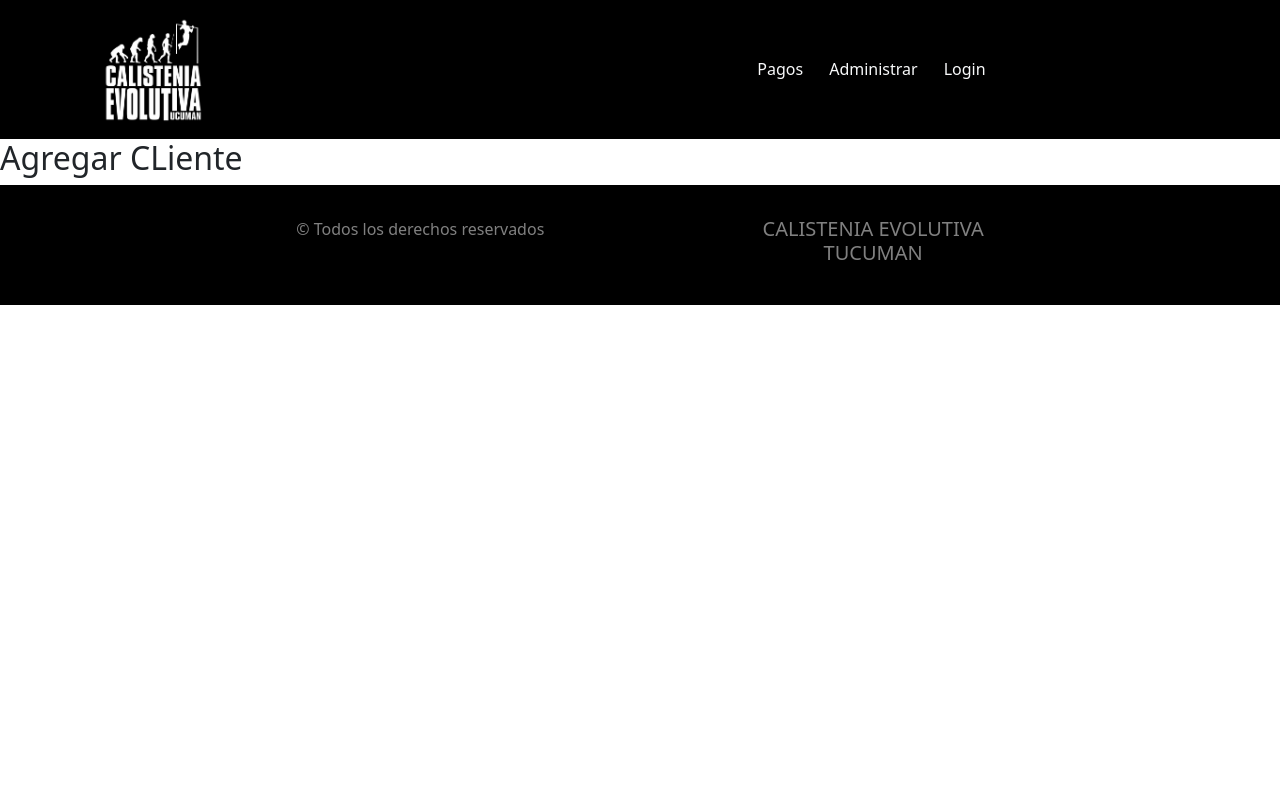
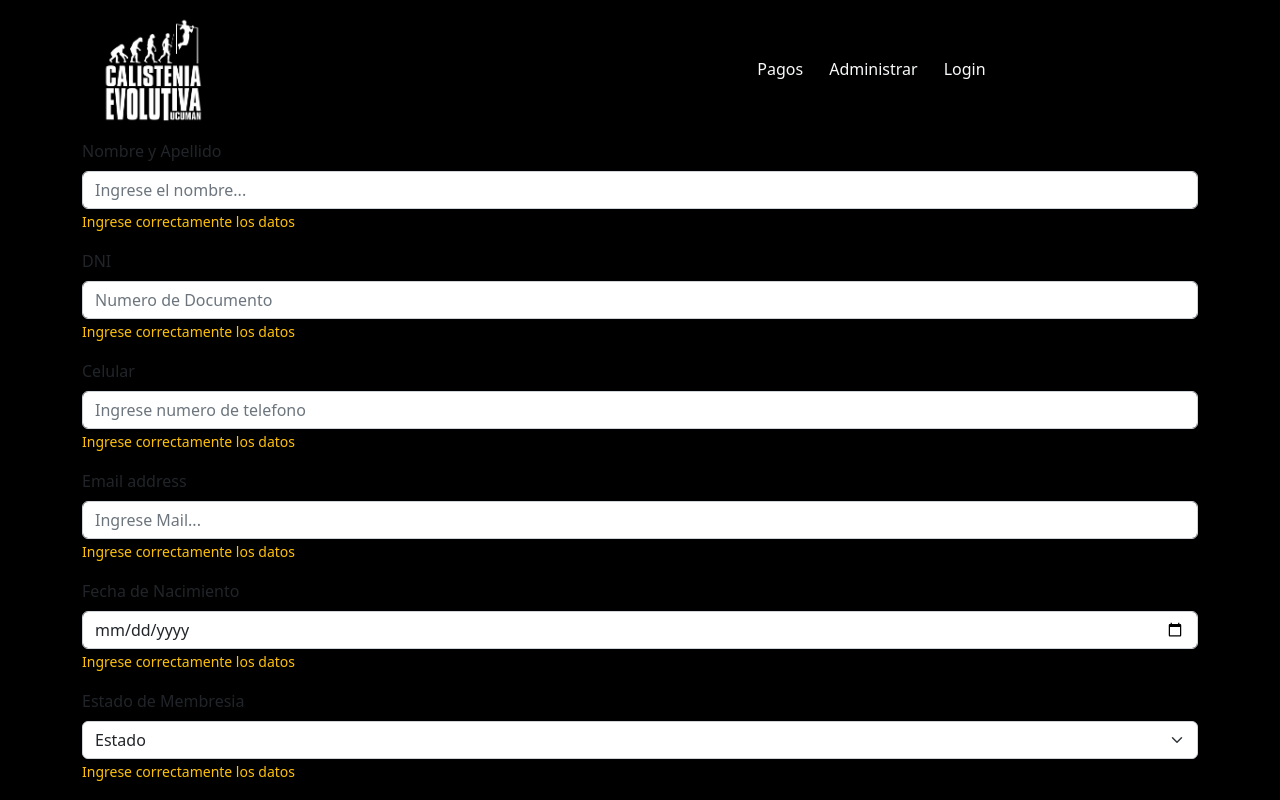
Before and after one commit to jlpereyra22/Calistenia-Evolutiva-Front, a React (Create React App) app: page /agregarcliente in a window 1280 px wide. Shown: the top 800 px of the page. Built offline with nearby package versions, Linux system fonts and the light colour scheme.

Commit message:
maquetado de form para agregar clientes/ faltan detales de style y cambiar controlID

```diff
--- a/src/components/views/Administrador.jsx
+++ b/src/components/views/Administrador.jsx
@@ -1,6 +1,7 @@
 import { Container } from "react-bootstrap";
 import Button from "react-bootstrap/Button";
 import Table from "react-bootstrap/Table";
+import { Link } from "react-router-dom";
 
 const Administrador = () => {
   return (
@@ -14,9 +15,9 @@ const Administrador = () => {
           <Button variant="outline-success" className="m-3" size="sm">
             Agregar Administrador
           </Button>
-          <Button variant="outline-success" className="m-3" size="sm">
+          <Link  className="m-3 btn btn-outline-success" size="sm" to="/agregarcliente">
             Agregar Cliente
-          </Button>
+          </Link>
         </div>
         <div>
           <h3>Tabla de Miembros</h3>
--- a/src/components/views/socios/AgregarCliente.jsx
+++ b/src/components/views/socios/AgregarCliente.jsx
@@ -1,9 +1,71 @@
-
+import { Container } from "react-bootstrap";
+import Form from "react-bootstrap/Form";
 
 const AgregarCliente = () => {
-    return (
-       <h2>Agregar CLiente</h2>
-    );
+  return (
+    <section className="bg-black">
+      <Container>
+        <Form>
+          <Form.Group className="mb-3" controlId="exampleForm.ControlInput1">
+            <Form.Label>Nombre y Apellido</Form.Label>
+            <Form.Control type="text" placeholder="Ingrese el nombre..." />
+            <Form.Text className="text-warning">
+              Ingrese correctamente los datos
+            </Form.Text>
+            </Form.Group>
+            <Form.Group className="mb-3" controlId="exampleForm.ControlInput1">
+            <Form.Label>DNI</Form.Label>
+            <Form.Control type="number" placeholder="Numero de Documento" />
+            <Form.Text className="text-warning">
+              Ingrese correctamente los datos
+            </Form.Text>
+            </Form.Group>
+            <Form.Group className="mb-3" controlId="exampleForm.ControlInput1">
+            <Form.Label>Celular</Form.Label>
+            <Form.Control type="tel" placeholder="Ingrese numero de telefono" />
+            <Form.Text className="text-warning">
+              Ingrese correctamente los datos
+            </Form.Text>
+            </Form.Group>
+            <Form.Group className="mb-3" controlId="exampleForm.ControlInput1">
+            <Form.Label>Email address</Form.Label>
+            <Form.Control type="mail" placeholder="Ingrese Mail..." />
+            <Form.Text className="text-warning">
+              Ingrese correctamente los datos
+            </Form.Text>
+            </Form.Group>
+            <Form.Group className="mb-3" controlId="exampleForm.ControlInput1">
+            <Form.Label>Fecha de Nacimiento</Form.Label>
+            <Form.Control
+              type="date"
+              placeholder="Ingrese fecha de nacimiento"
+            />
+             <Form.Text className="text-warning">
+              Ingrese correctamente los datos
+            </Form.Text>
+            </Form.Group>
+            <Form.Group className="mb-3" controlId="exampleForm.ControlInput1">
+            <Form.Label>Estado de Membresia</Form.Label>
+            <Form.Select aria-label="Estado de Membresia">
+              <option>Estado</option>
+              <option value="1">Activo</option>
+              <option value="2">Baja</option>
+            </Form.Select>
+            <Form.Text className="text-warning">
+              Ingrese correctamente los datos
+            </Form.Text>
+            </Form.Group>
+            <Form.Group className="mb-3" controlId="exampleForm.ControlInput1">
+            <Form.Label>Fecha de Ingreso</Form.Label>
+            <Form.Control type="date" placeholder="Fecha de pago" />
+            <Form.Text className="text-warning">
+              Ingrese correctamente los datos
+            </Form.Text>
+          </Form.Group>
+        </Form>
+      </Container>
+    </section>
+  );
 };
 
 export default AgregarCliente;
```
